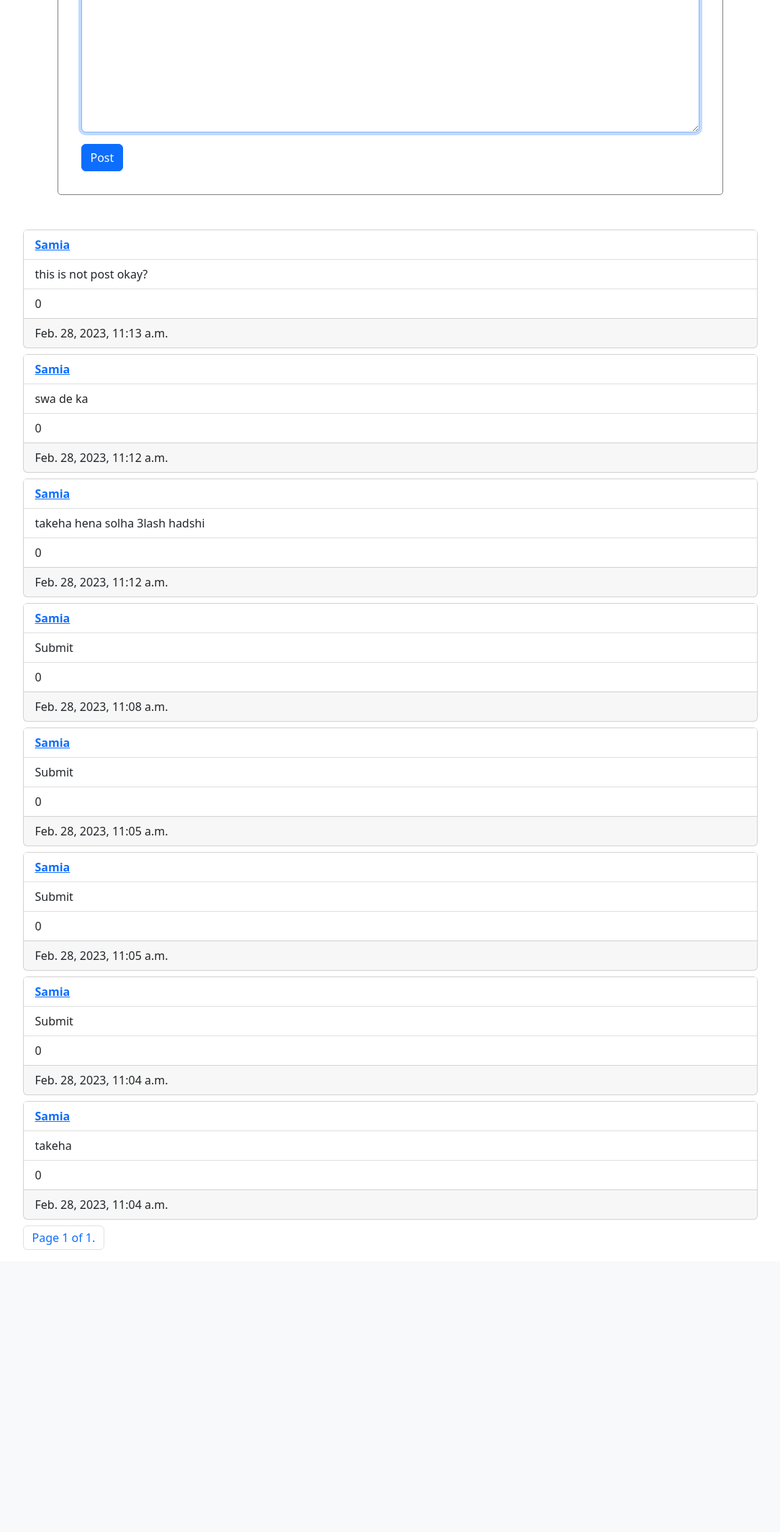
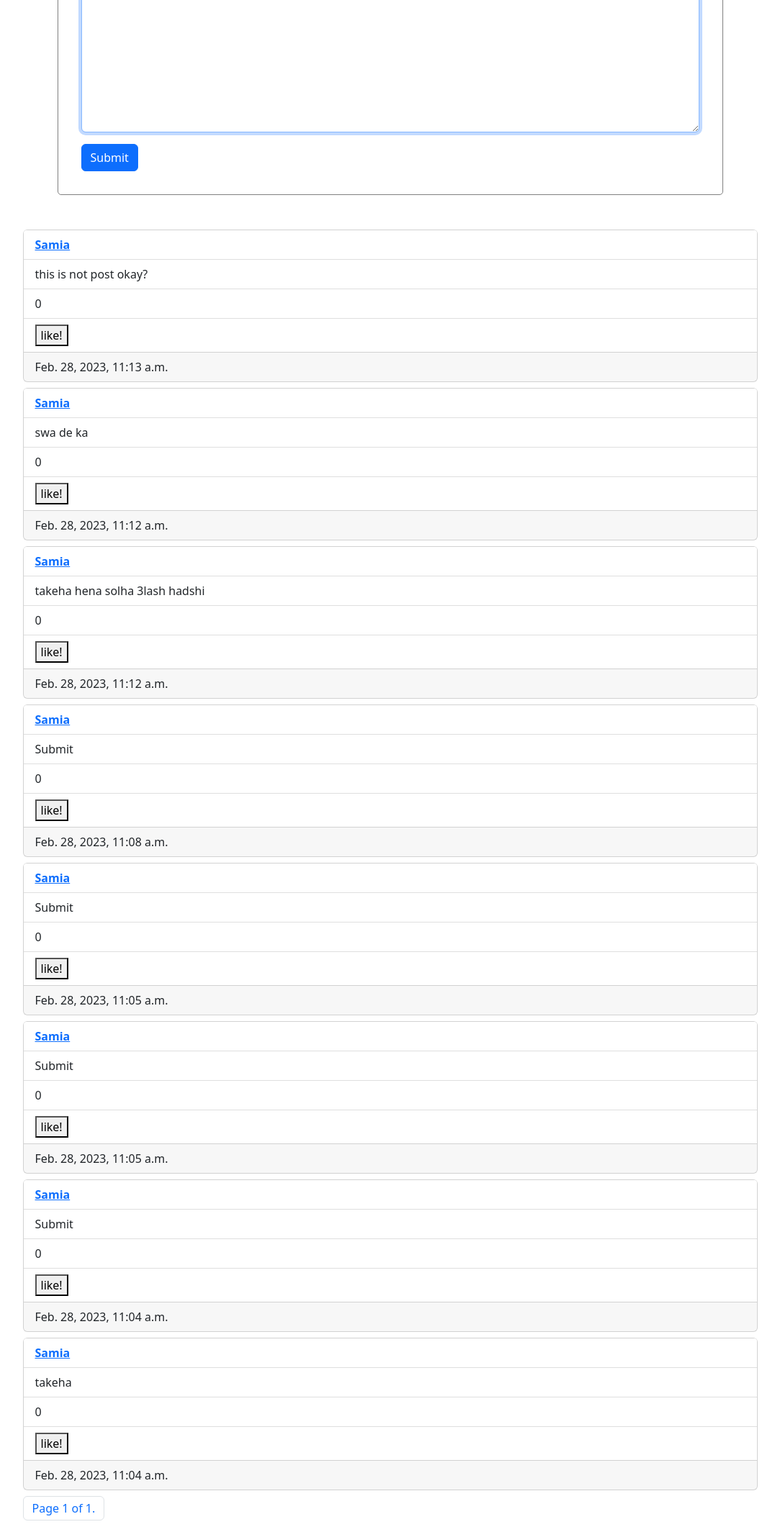
Before and after one commit to ramiqayya/project4, a Django app: page / in a window 1280 px wide. Shown: the part 210-2339 px from the top of the page at 72% size, without its empty margins (98-1182 px from the left). Before the commit the page ends 1947 px from the top, so only its background shows below. Run offline with Django 3.2, Linux system fonts and the light colour scheme; a user stored in the database is signed in; data comes from the database, SQL or seed files in the repository; both versions use the stored data as it was after the commit; some libraries are stand-ins or nearby versions.

Commit message:
fixed bug

```diff
--- a/project4/network/forms.py
+++ b/project4/network/forms.py
@@ -2,5 +2,5 @@ from django import forms
 
 
 class PostForm(forms.Form):
-    post = forms.CharField(label="New Post", max_length=280,
-                           widget=forms.Textarea(attrs={'class': 'form-control', 'autofocus': True}))
+    tweet = forms.CharField(label="New Post", max_length=280,
+                            widget=forms.Textarea(attrs={'class': 'form-control', 'autofocus': True}))
--- a/project4/network/templates/network/index.html
+++ b/project4/network/templates/network/index.html
@@ -18,7 +18,7 @@
         <form action="{% url 'index' %}" method="POST">
             {%csrf_token %}
             {{ new_post }}
-            <input class="btn btn-primary mt-3" type="submit" value="Post" name="post">
+            <input class="btn btn-primary mt-3" type="submit" name="post">
         </form>
     </div>
     {%endif%}
@@ -38,6 +38,9 @@
                 <button class="btn btn-outline-success edit-b" data-pid="{{ post.id }}">Edit</button>
             </li>
             {% endif%}
+            <li class="list-group-item">
+                <button>like!</button>
+            </li>
         </ul>
         <div class="card-footer">
             {{post.date_time}}
--- a/project4/network/views.py
+++ b/project4/network/views.py
@@ -19,8 +19,8 @@ def index(request):
         post_form = PostForm(request.POST)
 
         if post_form.is_valid():
-            post = post_form.cleaned_data['post']
-            Post.objects.create(publisher=request.user, tweet=post)
+            tweet = post_form.cleaned_data['tweet']
+            Post.objects.create(publisher=request.user, tweet=tweet)
             return redirect("index")
 
     else:
```
Also changed, not shown: project4/db.sqlite3.
